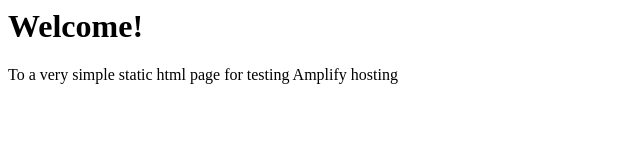
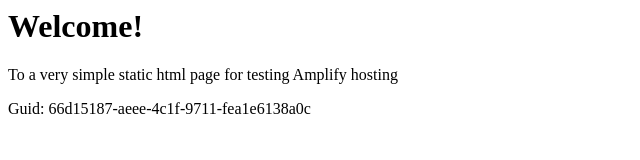
Before and after one commit to aws-aemilia-syd/Github-PR-Commit-Integration-Test-DoNotTouch-GithubWebhookPreviewCanaryTest-v1-prod-ap-southeast-2, a website: page src/index.html in a window 1280 px wide. Shown: the whole page, without its empty margins (0-640 px from the left). Drawn offline with Linux system fonts and the light colour scheme.

Commit message:
commit from integ tests

```diff
--- a/src/index.html
+++ b/src/index.html
@@ -1,3 +1,5 @@
+
+
 <html lang="en">
 
 <head>
@@ -10,6 +12,6 @@
 <body>
     <h1>Welcome!</h1>
     <p>To a very simple static html page for testing Amplify hosting</p>
-</body>
+    <p>Guid: 66d15187-aeee-4c1f-9711-fea1e6138a0c</p></body>
 
 </html>
```
